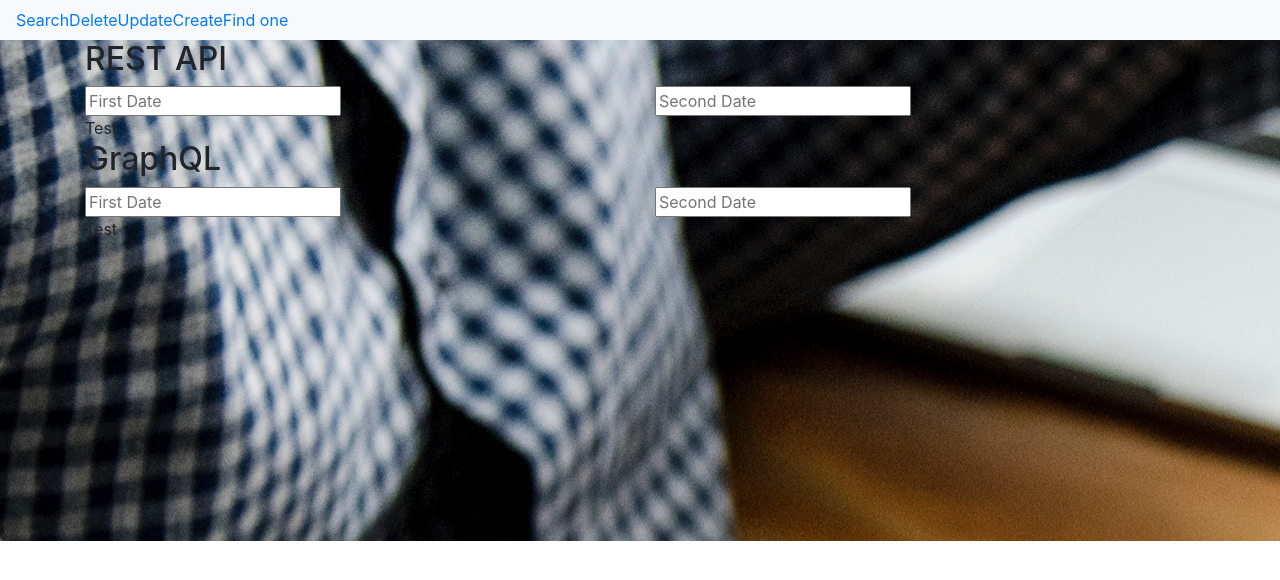
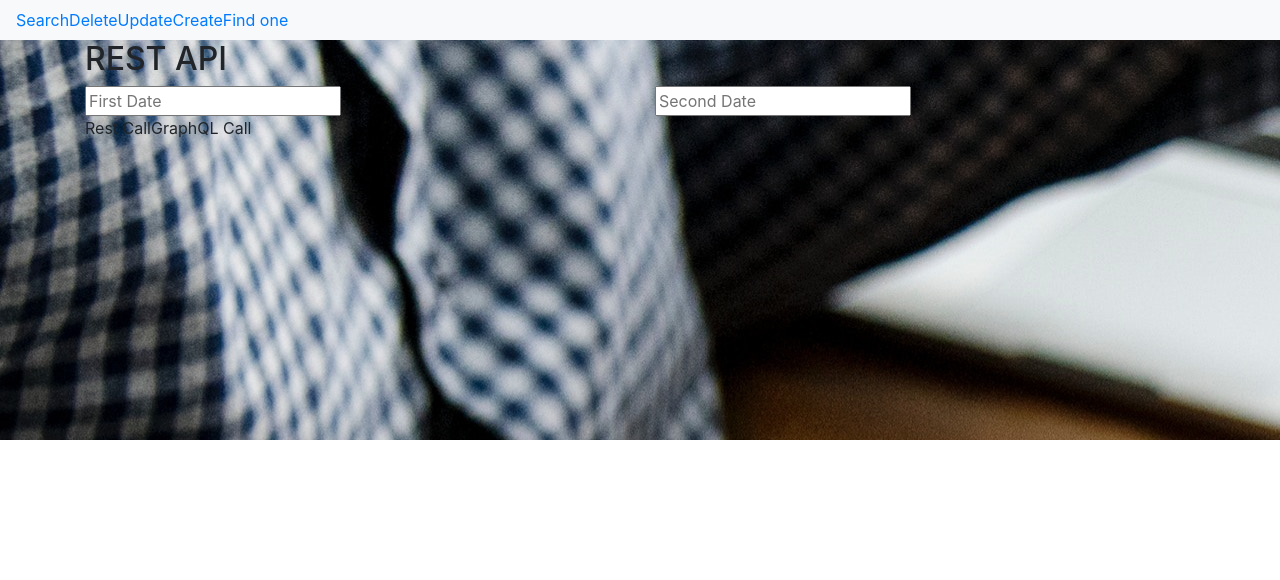
Before and after one commit to riderjensen/api-frontend-react, a React app: page / in a window 1280 px wide. Shown: the top 580 px of the page. Built offline with nearby package versions, Linux system fonts and the light colour scheme.

Commit message:
adding new areas

```diff
--- a/src/containers/FindOne/FindOne.js
+++ b/src/containers/FindOne/FindOne.js
@@ -290,19 +290,6 @@ export default class Home extends Component {
 						</div>
 					</div>
 				</div>
-
-				<div className="container">
-					<div className="row">
-						<div className="col-md-4 col-xs-12"></div>
-						<div className="col-md-4 col-xs-12">
-							<div className="card-body">
-								<p className="card-title" id="subTitle"></p>
-								<p className="card-text" id="information"></p>
-							</div>
-						</div>
-						<div className="col-md-4 col-xs-12"></div>
-					</div>
-				</div>
 			</div>
 		)
 	}
--- a/src/containers/Home/Home.js
+++ b/src/containers/Home/Home.js
@@ -46,18 +46,9 @@ export default class Home extends Component {
 						}
 						)}
 					</div>
-					<Button>Test</Button>
-					<h2>GraphQL</h2>
+					<Button>Rest Call</Button>
 
-					<div className="row">
-						{Object.keys(this.state.inputs).map((key, index) => {
-							return <div key={index} className="col-xs-12 col-sm-6">
-								<Input changeHandler={this.handleChange} inputSetters={this.state.inputs[key]} />
-							</div>
-						}
-						)}
-					</div>
-					<Button>Test</Button>
+					<Button>GraphQL Call</Button>
 				</div>
 				<div id="chartContainer" style={
 					{
--- a/src/containers/Update/Update.js
+++ b/src/containers/Update/Update.js
@@ -315,19 +315,6 @@ export default class Home extends Component {
 						<div className="col-md-4 col-xs-12"></div>
 					</div>
 				</div>
-
-				<div className="container">
-					<div className="row">
-						<div className="col-md-4 col-xs-12"></div>
-						<div className="col-md-4 col-xs-12">
-							<div className="card-body">
-								<p className="card-title" id="subTitle"></p>
-								<p className="card-text" id="information"></p>
-							</div>
-						</div>
-						<div className="col-md-4 col-xs-12"></div>
-					</div>
-				</div>
 			</div>
 		)
 	}
```
